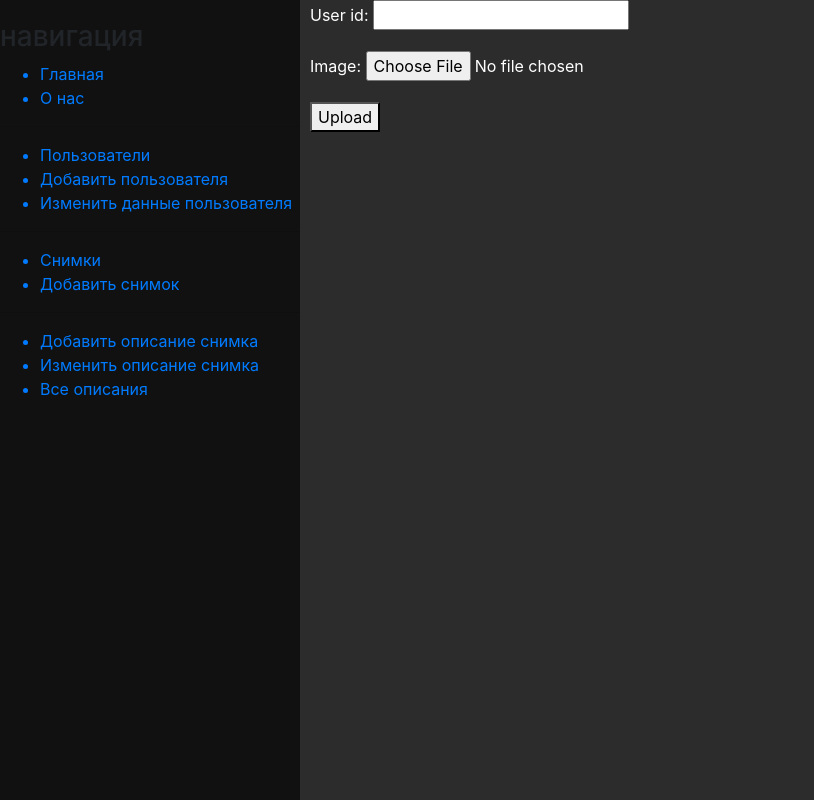
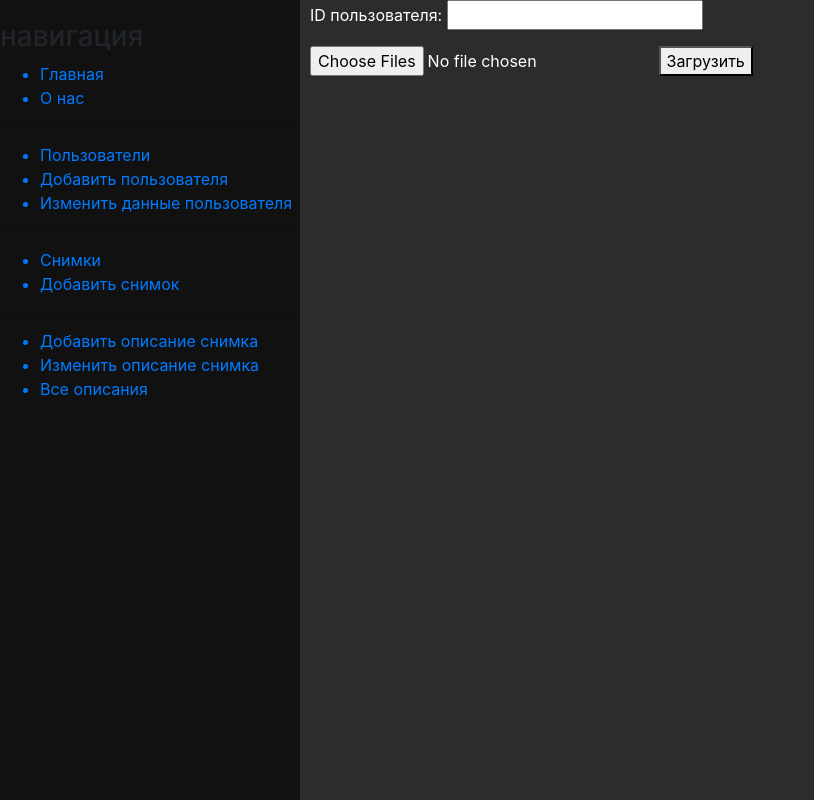
Before and after one commit to User135v20/django, a Django app: page /add_image in a window 1280 px wide. Shown: the whole page, without its empty margins (0-814 px from the left). Run offline with Django 3.2, Linux system fonts and the light colour scheme; some libraries are stand-ins or nearby versions.

Commit message:
allow add seweral images

```diff
--- a/django1/main/templates/main/add_image.html
+++ b/django1/main/templates/main/add_image.html
@@ -5,13 +5,21 @@
 
 <form method="post" enctype="multipart/form-data">
   {% csrf_token %}
-   {{ form.as_p }}
-  <button type="submit">Upload</button>
+    <p>ID пользователя: <input type="text" name="user_id"></p>
+    <input type="file" name="images"  accept=".jpg, .jpeg, .png" required multiple>
+  <button type="submit">Загрузить</button>
 </form>
 
-{% if img_obj %}
+
+{% if images %}
   <h3>Удачно загружено : {{img_obj.user_id}}</h3>
-  <img src="{{ img_obj.image.url}}" alt="connect" style="max-height:300px">
+<table>
+  {% for image in images %}
+  <tr class='success'>
+    <img src="{{ image.image.url}}" width="400" onclick="this.style.width='100%'" onmouseout="this.style.width='400px'">
+  </tr>
+  {% endfor %}
+  </table>
 {% endif %}
 
 {% if error_message %}
--- a/django1/main/views.py
+++ b/django1/main/views.py
@@ -33,7 +33,6 @@ class ResultView:
         result = Result.objects.get(id=pk)
         for k, v in normal_str_range().items():
             setattr(result, k + "_norma", v)
-            result.diagnosis
         return render(request, 'main/result.html', {'result': result})
 
     @staticmethod
@@ -188,22 +187,27 @@ class ImageView:
     def add(request):
         """Process images uploaded by users"""
         if request.method == 'POST':
-            form = ImageForm(request.POST, request.FILES)
-            if form.is_valid():
-                user_id = form.cleaned_data['user_id']
+            # form = ImageForm(request.POST)
+            # TODO: на настоящий момент не нашел сериалайзер для листа картинок. как будет время - надо вставить
+            if request.POST.get('user_id') and request.FILES:
+                user_id = request.POST.get('user_id')
                 user = User.objects.filter(id=user_id)
                 if not user:
                     return render(request, 'main/add_image.html',
                                   {'error_message': "Ошибка: такого пользователя не существует."})
                 user = user[0]
-                data = {k: v for k, v in form.cleaned_data.items() if k != "user_id" and v}
-                data['user'] = user
-                image = Image(**data)
-                image.save()
-                return render(request, 'main/add_image.html', {'form': form, 'img_obj': image})
+                images = []
+                for file in request.FILES.getlist('images'):
+                    data = {'image': file, 'user': user}
+                    image = Image(**data)
+                    image.save()
+                    images.append(image)
+                return render(request, 'main/add_image.html', {'images': images})
+            # else:
+            #     return render(request, 'main/add_image.html', {'form': form, 'error_message': form.errors})
         else:
             form = ImageForm()
-        return render(request, 'main/add_image.html', {'form': form})
+        return render(request, 'main/add_image.html')
 
     @staticmethod
     def list(request):
```
